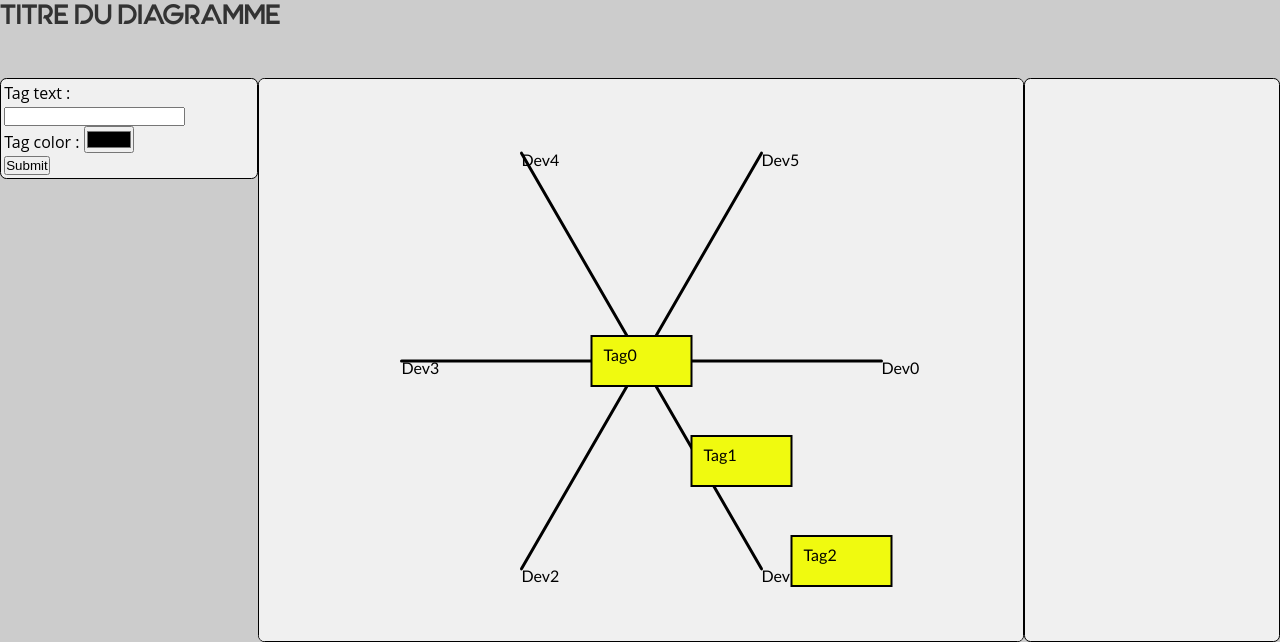
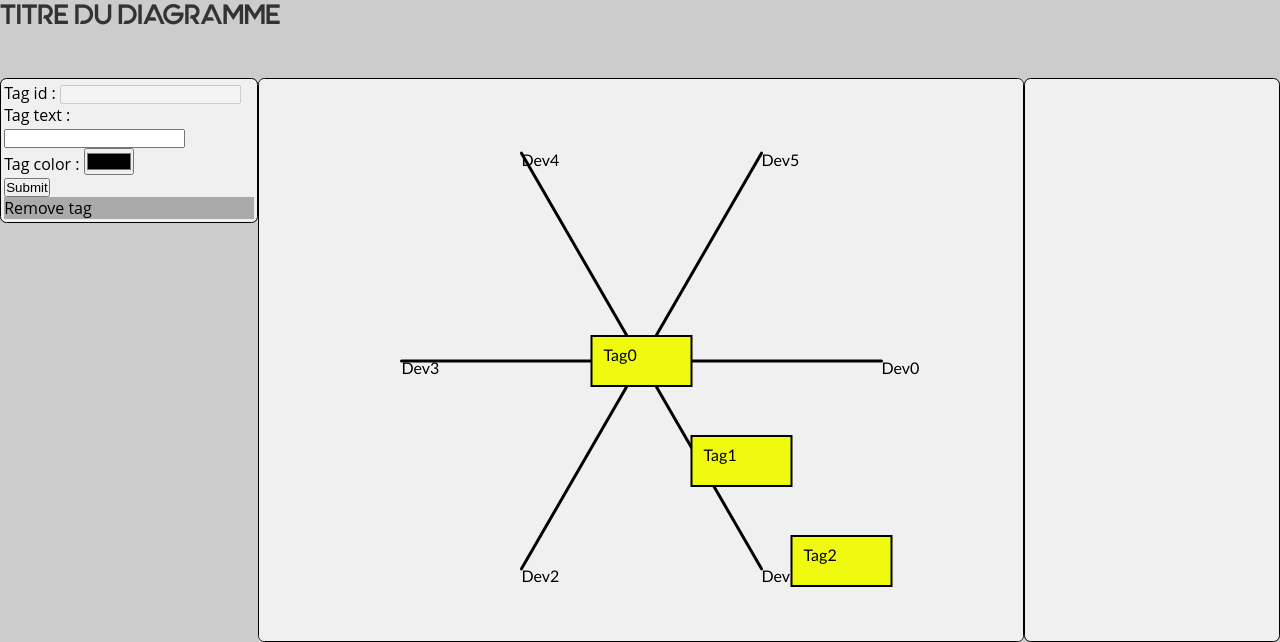
Before and after one commit to Hagbuck/project-designer, a PHP site: page /workspace.php in a window 1280 px wide. Shown: the part 53-695 px from the top of the page. Run offline with PHP 8.4, Linux system fonts and the light colour scheme.

Commit message:
Suppression des notes

```diff
--- a/js/workspace-utils.js
+++ b/js/workspace-utils.js
@@ -7,6 +7,7 @@ function fill_form_edit_tag(tag){
 
     $('input#tag_text').val(children[1].getText());
     $('input#tag_color').val(children[0].getAttr('fill'));
+    $('input#tag_id').val(tag.id);
 }
 
 function writeMessage(layer, text, message) {
@@ -66,6 +67,20 @@ function createTag(text, color, tag_id, centerX, centerY, text_offset){
     return tag;
 }
 
+function removeTag(){
+    var id = $('input#tag_id').val();
+    if(id != null && id != undefined && id != '')
+    {
+        var children = tags_groups.getChildren();
+        for(var i = 0; i < children.length; ++i){
+            if(children[i].id == id){
+                children[i].remove();
+                stage.draw();
+            }
+        }
+    }
+}
+
 
 function createBranch(text, angle, branch_size, center, window_offset){
     /* Calcul des coordonnée d'un point
--- a/js/workspace.js
+++ b/js/workspace.js
@@ -42,8 +42,6 @@ for(var i = 0; i < 3; ++i){
     changeTagPosition(tag, i*100, i*100, text_offset);
     stage.draw();
 
-
-
     tags_groups.add(tag);
 }
 
--- a/stylesheet/workspace.css
+++ b/stylesheet/workspace.css
@@ -48,3 +48,13 @@
 {
     margin: auto;
 }
+
+#delete_tag
+{
+    background-color: #AAAAAA;
+}
+
+#delete_tag:hover
+{
+    background-color: orange;
+}
--- a/workspace.php
+++ b/workspace.php
@@ -14,6 +14,9 @@
     <div id="flexbox">
         <div id="tag_edit" class="flex_element">
             <form method="post" action="/change_tag_values.php">
+                <label for="tag_id">Tag id : </label>
+                <input type="number" name="tag_id" id="tag_id" disabled><br \>
+
                 <label for="tag_text"> Tag text : </label>
                 <input type="text" name="tag_text" id="tag_text"> <br />
 
@@ -22,6 +25,9 @@
 
                 <input type="submit">
             </form>
+            <div id="delete_tag" onclick="removeTag()">
+                <p>Remove tag</p>
+            </div>
         </div>
         <div id="container" class="flex_element"></div>
         <div id="chatbox" class="flex_element"></div>
```
